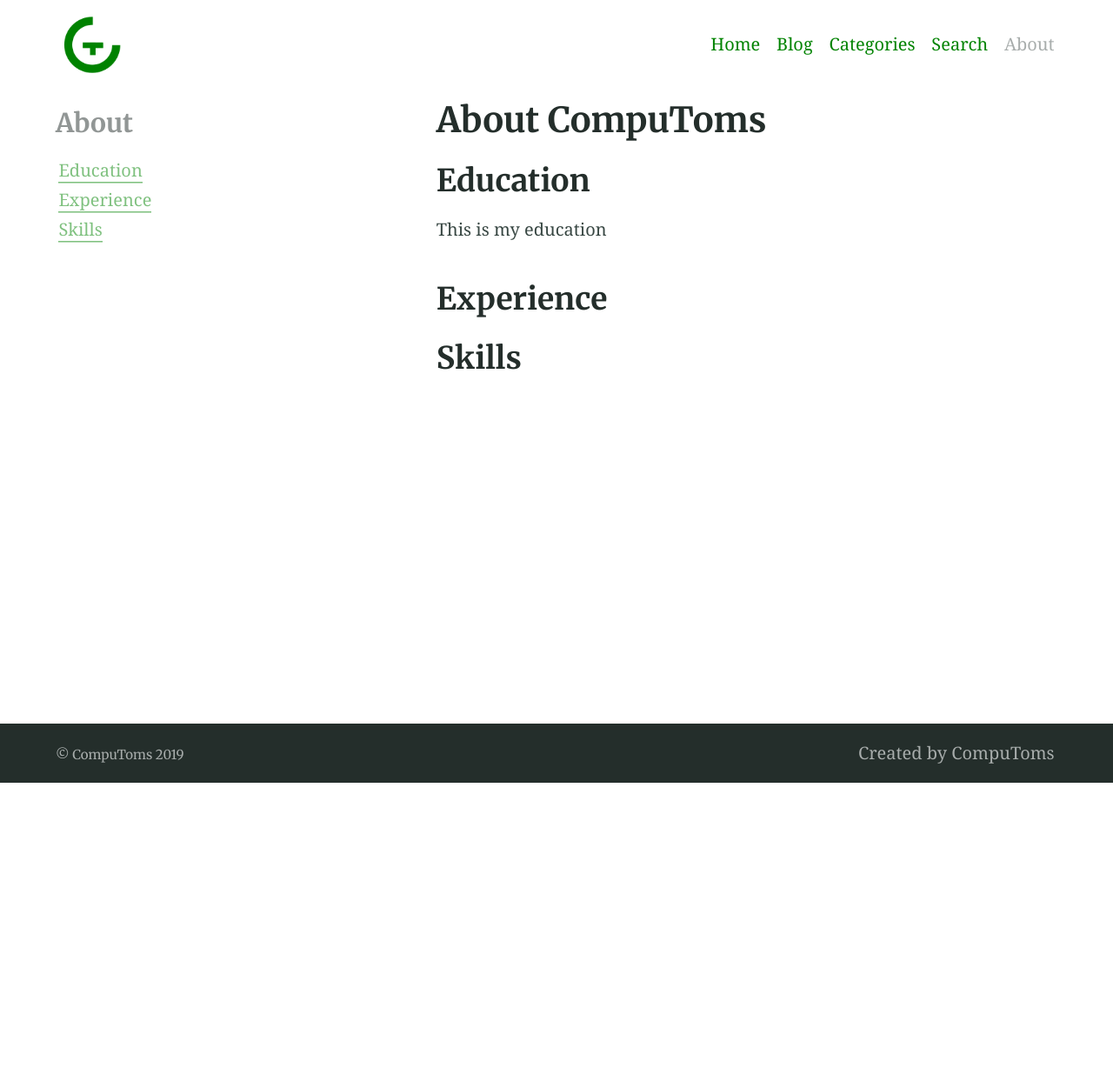
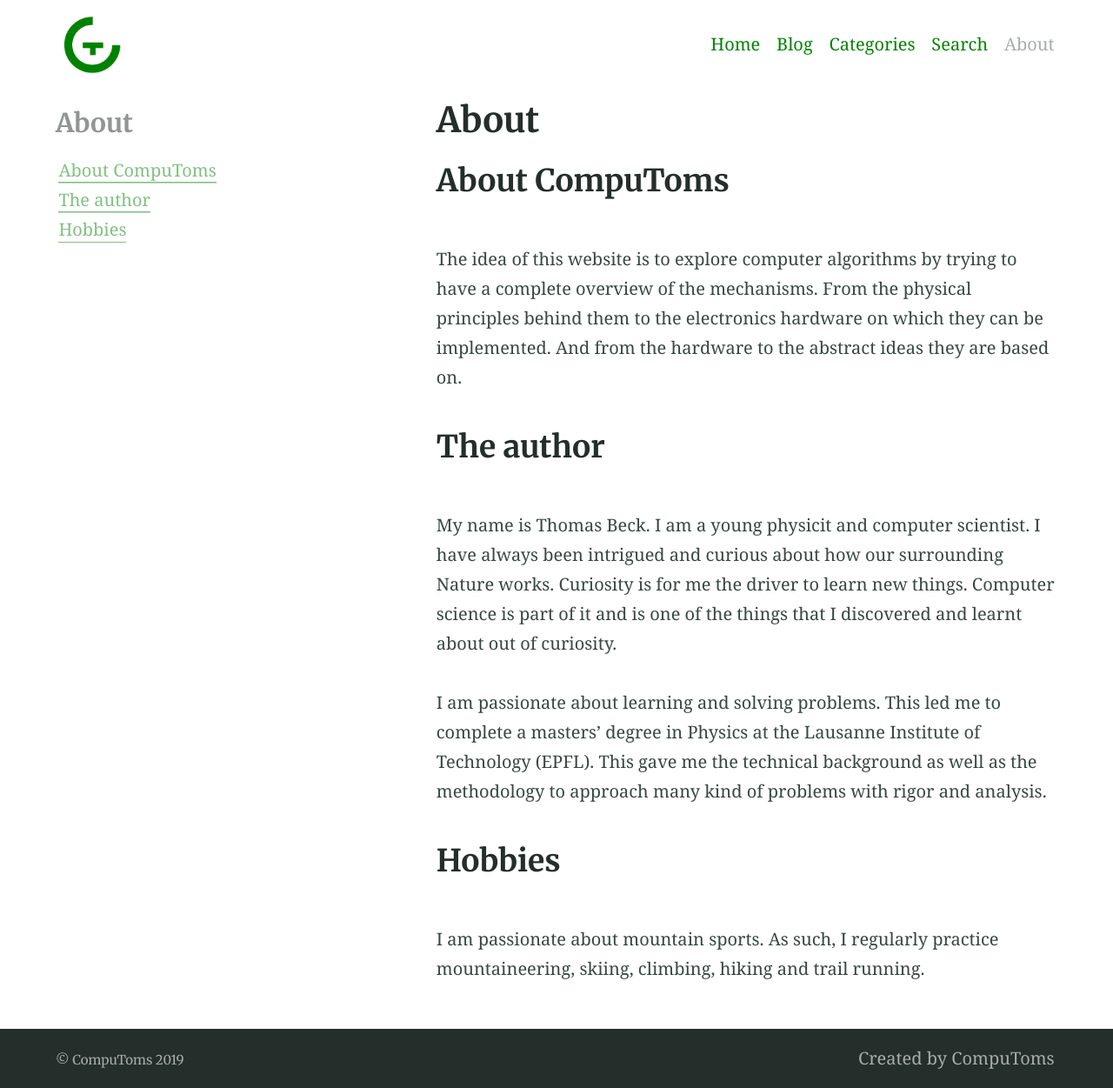
Before and after one commit to computoms/computoms.github.io, a Jekyll site: the page built from pages/about.md, in a window 1280 px wide. Shown: the whole page at 87% size. Built offline with Jekyll 4.4.1, drawn with Linux system fonts in a browser that asks for light colours; before the commit the page ends 900 px from its top, so only the background shows below that.

Commit message:
Completes the about page

```diff
--- a/_includes/nav-about.html
+++ b/_includes/nav-about.html
@@ -1,7 +1,7 @@
 <nav class="nav  nav--about">
   <ul class="list  list--about">
-  	<li><a>Education</a></li>
-    <li><a>Experience</a></li>
-    <li><a>Skills</a></li>
+  	<li><a href="#about">About CompuToms</a></li>
+  	<li><a href="#author">The author</a></li>
+    <li><a href="#hobbies">Hobbies</a></li>
   </ul>
 </nav>
--- a/pages/about.md
+++ b/pages/about.md
@@ -1,14 +1,24 @@
 ---
-title: About CompuToms
+title: About
 layout: about
 aside: true
 permalink: "/about/"
 ---
 
-## Education
+## About CompuToms
+<span id="about" />
 
-This is my education
+The idea of this website is to explore computer algorithms by trying to have a complete overview of the mechanisms. From the physical principles behind them to the electronics hardware on which they can be implemented. And from the hardware to the abstract ideas they are based on.
 
-## Experience
+## The author
+<span id="author" />
 
-## Skills
+My name is Thomas Beck. I am a young physicit and computer scientist. I have always been intrigued and curious about how our surrounding Nature works. Curiosity is for me the driver to learn new things. Computer science is part of it and is one of the things that I discovered and learnt about out of curiosity.
+
+I am passionate about learning and solving problems. This led me to complete a masters' degree in Physics at the Lausanne Institute of Technology (EPFL). This gave me the technical background as well as the methodology to approach many kind of problems with rigor and analysis.
+
+## Hobbies
+
+<span id="hobbies" />
+
+I am passionate about mountain sports. As such, I regularly practice mountaineering, skiing, climbing, hiking and trail running.
```
